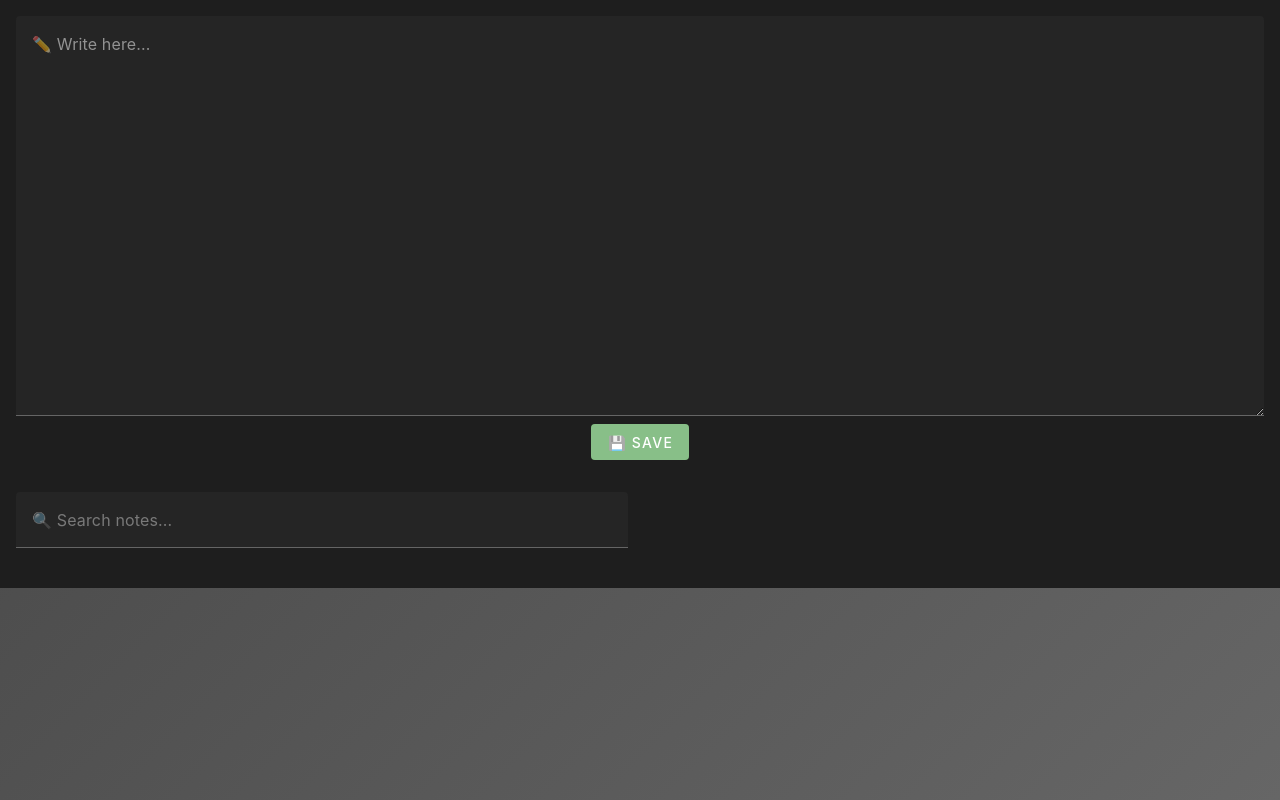
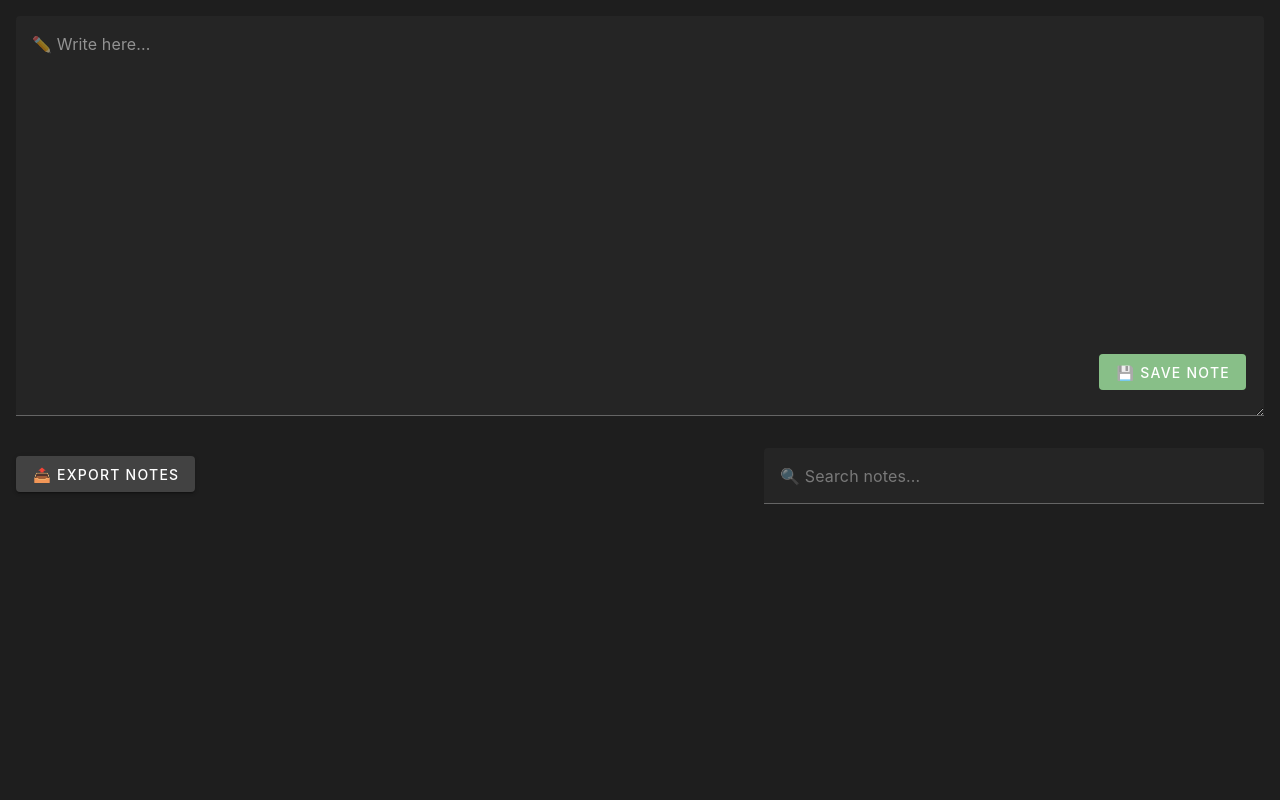
Before and after one commit to LucasJappert/online-notes, a Vue app: page / in a window 1280 px wide. Built offline with nearby package versions, Linux system fonts and the light colour scheme.

Commit message:
add export notes functionality +  fix bug when delete/update note

```diff
--- a/src/App.vue
+++ b/src/App.vue
@@ -8,7 +8,7 @@ export default {
 </script>
 
 <template>
-    <div class="content">
+    <div class="content h-100">
         <router-view></router-view>
     </div>
 </template>
--- a/src/styles/main.scss
+++ b/src/styles/main.scss
@@ -52,3 +52,13 @@ textarea {
 .v-btn.outlined {
     border: 1px solid currentColor;
 }
+.h-100 {
+    height: 100vh !important;
+}
+.p-relative {
+    position: relative !important;
+}
+
+#app {
+    height: 100vh !important;
+}
--- a/src/views/MyNotepad.vue
+++ b/src/views/MyNotepad.vue
@@ -1,21 +1,21 @@
 <template>
-    <v-container class="dark-theme" fluid>
+    <v-container class="dark-theme h-100" fluid>
         <v-row>
-            <v-col cols="12">
+            <v-col cols="12" class="p-relative">
                 <v-textarea v-model="currentNote" placeholder="✏️ Write here..." outlined class="note-textarea"
                     rows="30" @input="autoSaveCurrentNote" ref="currentTextarea"></v-textarea>
-                <v-btn :disabled="currentNote == ''" @click="saveNote" outlined color="primary" class="my-2">💾
-                    SAVE</v-btn>
+                <v-btn :disabled="currentNote == ''" @click="saveNote" outlined color="primary"
+                    class="my-2 save-button">💾
+                    SAVE NOTE</v-btn>
             </v-col>
 
-            <v-col cols="6" class="">
-                <!-- Buscador de notas -->
-                <v-text-field v-model="searchQuery" placeholder="🔍 Search notes..." cleareable />
+            <v-col cols="12" class="justify-space-between d-flex mt-2">
+                <v-btn @click="exportNotes" outlined color="secondary" class="my-2 export-button">📤 Export
+                    Notes</v-btn>
+                <v-text-field class="search-box" v-model="searchQuery" placeholder="🔍 Search notes..." />
             </v-col>
+
             <v-col cols="12" class="">
-
-                <div class="spacer"></div> <!-- Espacio debajo del botón de ocultar notas -->
-
                 <v-row class="notes-grid" style="max-height: 400px; overflow-y: auto;">
                     <v-col v-for="(note, index) in sortedFilteredNotes" :key="index" cols="4" class="mb-3"
                         @click="openNoteModal(note, index)">
@@ -26,7 +26,7 @@
                             <v-card-subtitle class="note-subtitle">{{ note.content.substring(0, 200)
                                 }}...</v-card-subtitle>
                             <v-card-actions>
-                                <v-btn @click.stop="confirmDelete(index)" outlined text color="red">🗑️
+                                <v-btn @click.stop="confirmDelete(note)" outlined text color="red">🗑️
                                     Delete</v-btn>
                                 <v-btn color="primary">📝 Show/Edit</v-btn>
                             </v-card-actions>
@@ -36,12 +36,12 @@
             </v-col>
 
             <!-- Modal para ver y editar la nota -->
-            <v-dialog v-model="isNoteModalOpen" max-width="80%" transition="dialog-transition">
+            <v-dialog v-if="editingNote != null" v-model="isNoteModalOpen" max-width="80%"
+                transition="dialog-transition">
                 <v-card class="dark-theme">
                     <v-card-title>📝 Editar Nota</v-card-title>
                     <v-card-text>
-                        <v-textarea v-model="selectedNote.content" rows="35" outlined
-                            class="note-textarea"></v-textarea>
+                        <v-textarea v-model="editingNote.content" rows="35" outlined class="note-textarea"></v-textarea>
                     </v-card-text>
                     <v-card-actions class="justify-space-between">
                         <v-btn color="grey" @click="isNoteModalOpen = false">Cancelar</v-btn>
@@ -51,13 +51,16 @@
             </v-dialog>
 
             <!-- Confirmación para eliminar nota -->
-            <v-dialog v-model="isDeleteConfirmOpen" max-width="400px">
+            <v-dialog v-if="noteToDelete" v-model="isDeleteConfirmOpen">
                 <v-card>
-                    <v-card-title class="headline">¿Estás seguro?</v-card-title>
-                    <v-card-text>¿Quieres eliminar esta nota?</v-card-text>
+                    <v-card-title class="headline">⚠️ ¿Estás seguro de eliminar esta nota? ⚠️</v-card-title>
+                    <v-card-text>
+                        <v-textarea v-model="noteToDelete.content" rows="35" outlined class="note-textarea"
+                            disabled></v-textarea>
+                    </v-card-text>
                     <v-card-actions>
                         <v-btn @click="isDeleteConfirmOpen = false">Cancelar</v-btn>
-                        <v-btn color="red" @click="deleteNote(selectedDeleteIndex)">Eliminar</v-btn>
+                        <v-btn color="red" @click="deleteNote()">Eliminar</v-btn>
                     </v-card-actions>
                 </v-card>
             </v-dialog>
@@ -73,8 +76,8 @@ export default {
             savedNotes: [],
             isNoteModalOpen: false,
             isDeleteConfirmOpen: false,
-            selectedDeleteIndex: null,
-            selectedNote: {},
+            noteToDelete: null,
+            editingNote: null,
             searchQuery: '',
         };
     },
@@ -94,6 +97,16 @@ export default {
         this.loadCurrentNote();
     },
     methods: {
+        exportNotes() {
+            const dataStr = "data:text/json;charset=utf-8," + encodeURIComponent(JSON.stringify(this.savedNotes));
+            const downloadAnchorNode = document.createElement('a');
+            downloadAnchorNode.setAttribute("href", dataStr);
+            const stringDate = new Date().toISOString().slice(0, 10);
+            downloadAnchorNode.setAttribute("download", `notas-${stringDate}.json`);
+            document.body.appendChild(downloadAnchorNode); // required for firefox
+            downloadAnchorNode.click();
+            downloadAnchorNode.remove();
+        },
         saveNote() {
             if (this.currentNote) {
                 const currentDate = this.getCurrentDate();
@@ -136,23 +149,26 @@ export default {
         autoSaveCurrentNote() {
             localStorage.setItem('currentNote', this.currentNote);
         },
-        openNoteModal(note, index) {
-            this.selectedNote = note;
-            this.selectedDeleteIndex = index;
+        openNoteModal(note) {
+            this.editingNote = JSON.parse(JSON.stringify(note));
             this.isNoteModalOpen = true;
         },
         updateNote() {
-            // Actualizar la nota seleccionada y guardar los cambios
-            this.savedNotes[this.selectedDeleteIndex] = this.selectedNote;
+            const noteToUpdate = this.savedNotes.find(note => note.id === this.editingNote.id);
+            noteToUpdate.content = this.editingNote.content;
             this.saveToLocalStorage();
             this.isNoteModalOpen = false;
+            this.editingNote = null;
         },
-        confirmDelete(index) {
-            this.selectedDeleteIndex = index;
+        confirmDelete(note) {
+            this.noteToDelete = note;
             this.isDeleteConfirmOpen = true;
         },
-        deleteNote(index) {
-            this.savedNotes.splice(index, 1);
+        deleteNote() {
+            if (!this.noteToDelete) return;
+
+            this.savedNotes = this.savedNotes.filter(note => note.id !== this.noteToDelete.id);
+            this.noteToDelete = null;
             this.saveToLocalStorage();
             this.isDeleteConfirmOpen = false;
         },
@@ -234,4 +250,14 @@ export default {
     display: flex;
     justify-content: space-between;
 }
+
+.search-box {
+    max-width: 500px;
+}
+
+.save-button {
+    position: absolute;
+    right: 30px;
+    bottom: 30px;
+}
 </style>
```
